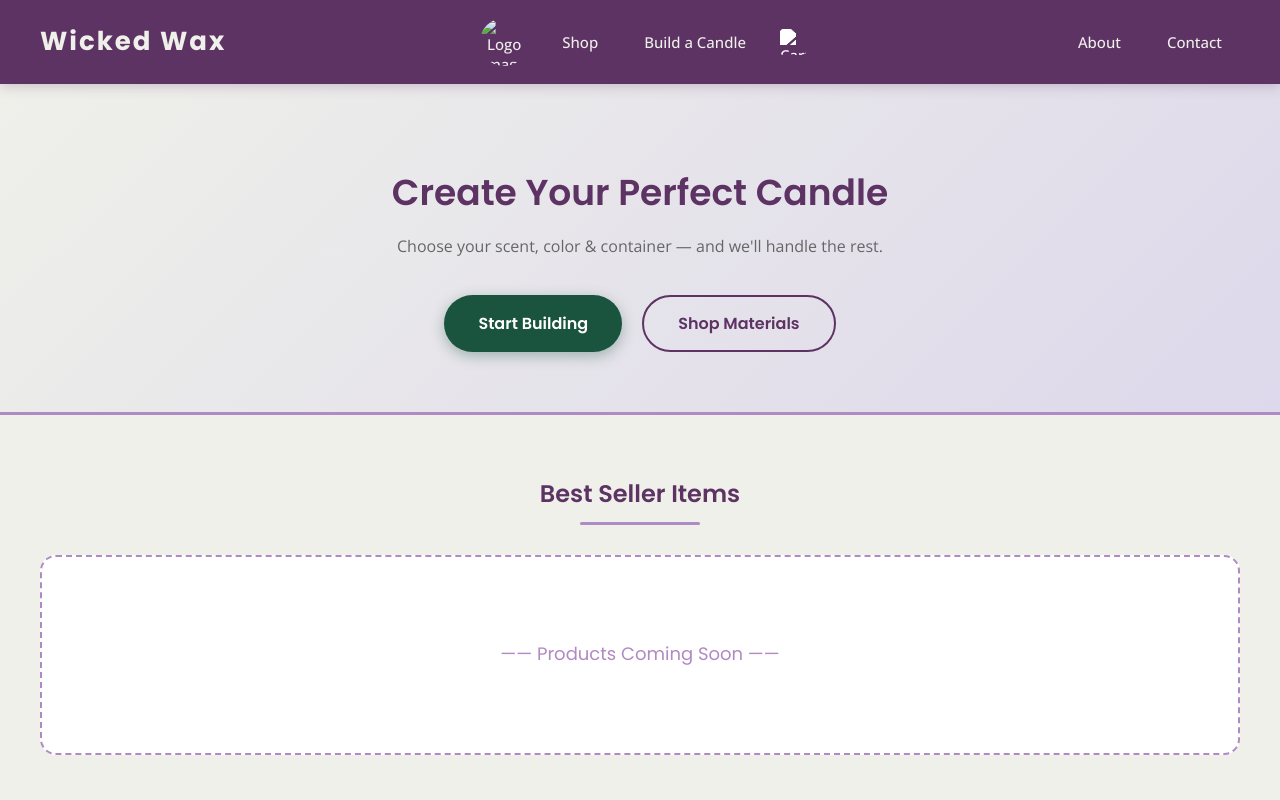
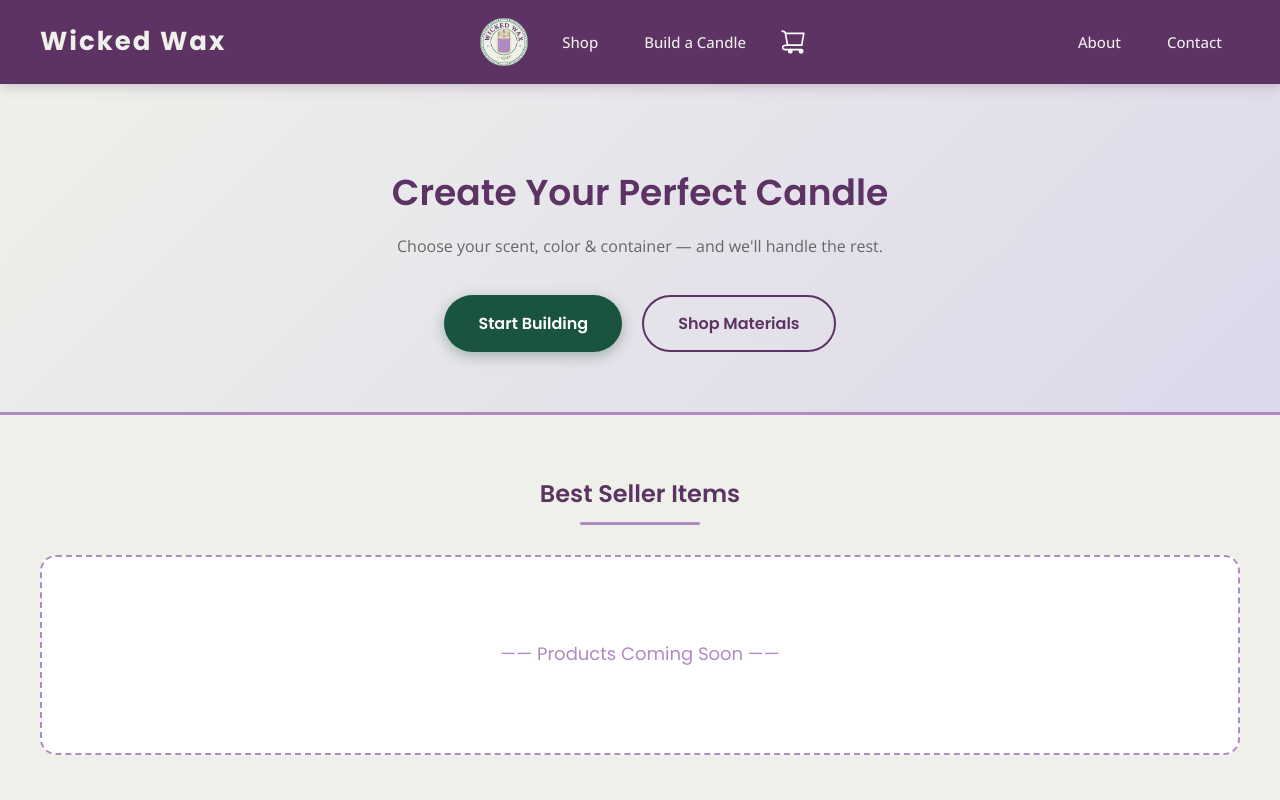
Before and after one commit to KfirHadad/web-course, a plain HTML site: page index.html in a window 1280 px wide. Shown: the top 800 px of the page. Drawn offline with nearby package versions, Linux system fonts and the light colour scheme.

Commit message:
Fix image paths after moving files to root

```diff
--- a/index.html
+++ b/index.html
@@ -17,12 +17,12 @@
 
         <div class="left-header">
             <button aria-label="Home">
-                <img src="/Wicked Wax/Assets/logo.jpeg" alt="Logo Image">
+                <img src="Assets/logo.jpeg" alt="Logo Image">
             </button>
             <button id="nav-shop-btn">Shop</button>
             <button id="nav-build-btn">Build a Candle</button>
             <button aria-label="Cart">
-                <img src="/Wicked Wax/Assets/cart.svg" alt="Cart Icon">
+                <img src="Assets/cart.svg" alt="Cart Icon">
             </button>
         </div>
 
```
Also changed, not shown: products.html (+2 -2 lines), README.md.
